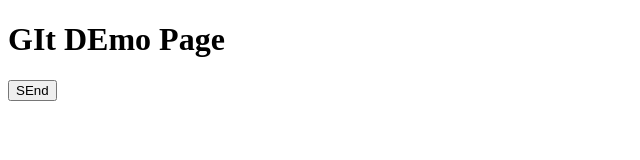
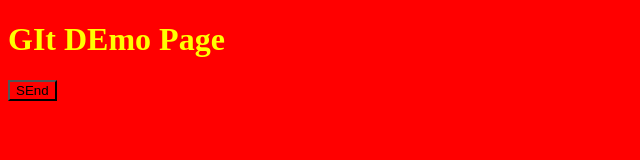
Before and after one commit to Gjala/variations, a plain HTML site: page index.html in a window 1280 px wide. Shown: the whole page, without its empty margins (0-640 px from the left). Drawn offline with Linux system fonts and the light colour scheme.

Commit message:
added styles

```diff
--- a/index.html
+++ b/index.html
@@ -4,10 +4,12 @@
     <meta charset="UTF-8">
     <meta name="viewport" content="width=device-width, initial-scale=1.0">
     <title>GIT TUTORIAL</title>
+    <link rel="stylesheet" href="style.css">
 </head>
 <body>
     <h1>GIt DEmo Page</h1>
     <button type="submit">SEnd </button>
+    <navgot git</nav>
     <script src="app.js"></script>
 </body>
 </html>
--- a/style.css
+++ b/style.css
@@ -7,5 +7,5 @@ body {
 }
 
 h1 {
-    color:green;
+    color:yellow;
 }
```
